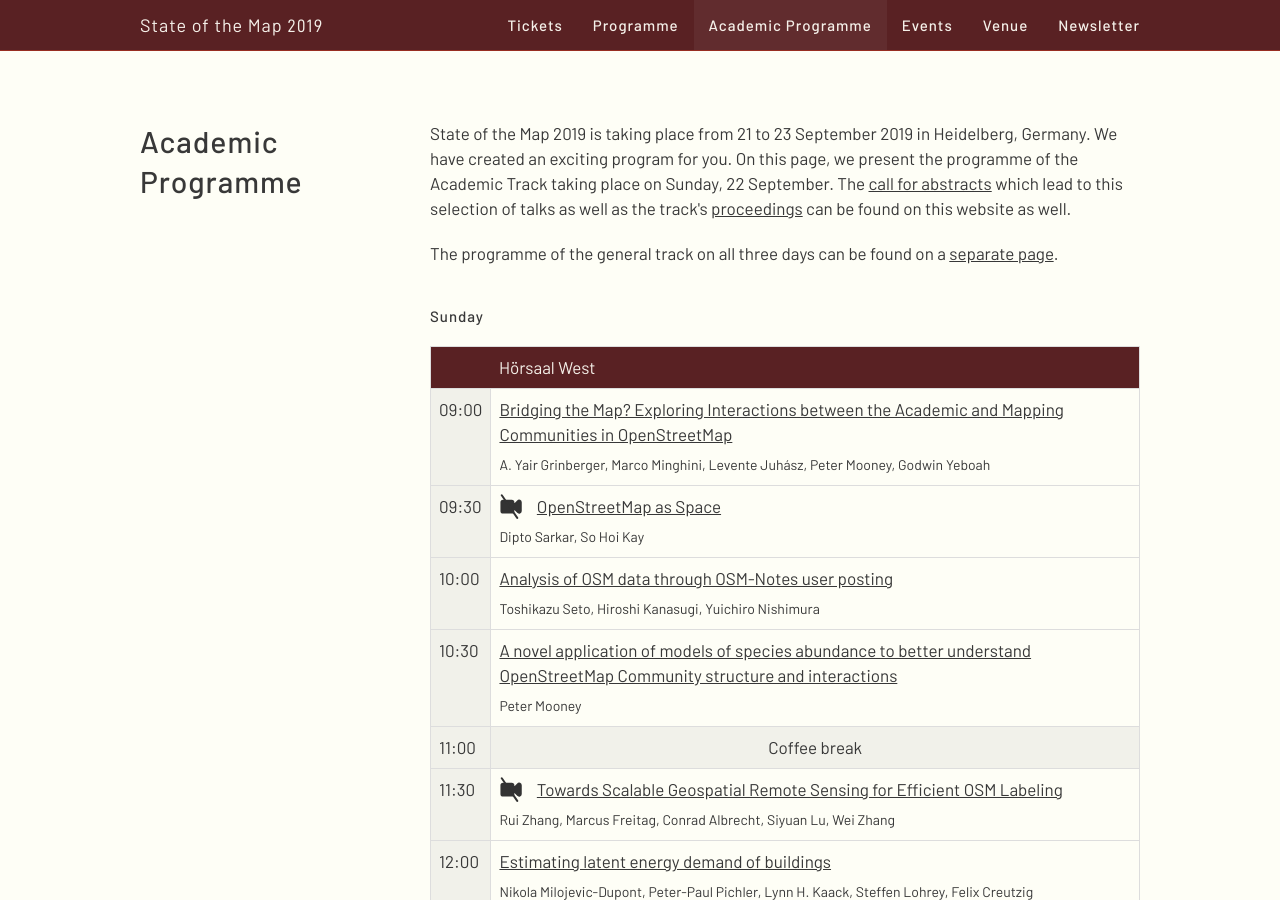
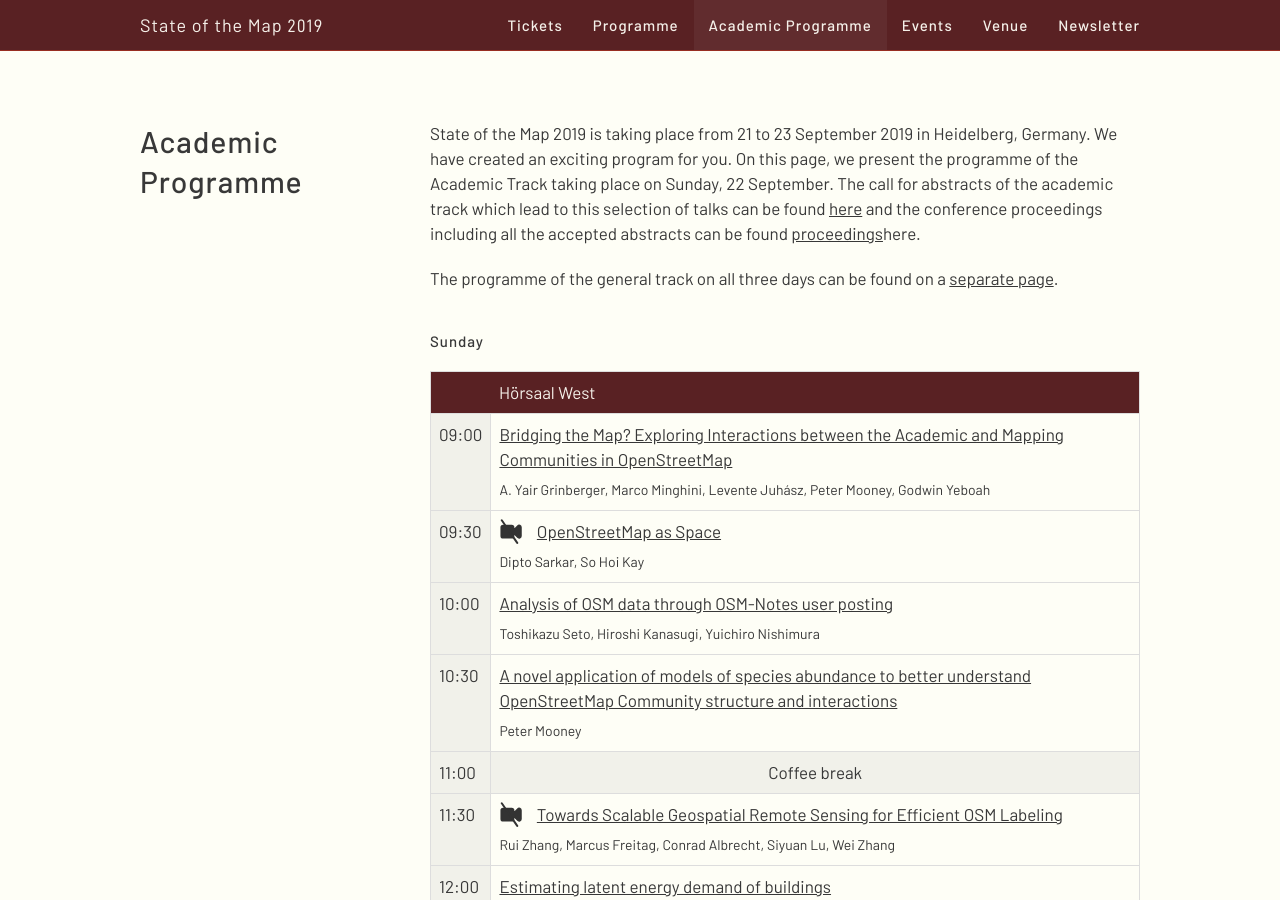
Before and after one commit to openstreetmap/stateofthemap-2019, a Jekyll site: the page built from academic_programme/index.html, in a window 1280 px wide and 900 px high. Built offline with Jekyll 4.4.1, drawn with Linux system fonts in a browser that asks for light colours.

Commit message:
amend sentence linking to call and proceedings

```diff
--- a/academic_programme/index.html
+++ b/academic_programme/index.html
@@ -4,7 +4,7 @@
 titlecontent: ""
 ---
 
-<p>State of the Map 2019 is taking place from <b>21 to 23 September 2019</b> in Heidelberg, Germany. We have created an exciting program for you. On this page, we present the programme of the Academic Track taking place on Sunday, 22 September. The <a href="../calls/academic">call for abstracts</a> which lead to this selection of talks as well as the track's <a href="../academic_proceedings">proceedings</a> can be found on this website as well.</p>
+<p>State of the Map 2019 is taking place from <b>21 to 23 September 2019</b> in Heidelberg, Germany. We have created an exciting program for you. On this page, we present the programme of the Academic Track taking place on Sunday, 22 September. The call for abstracts of the academic track which lead to this selection of talks can be found <a href="../calls/academic">here</a> and the conference proceedings including all the accepted abstracts can be found <a href="../academic_proceedings">proceedings</a>here</a>.
 
 <p>The programme of the general track on all three days can be found on a <a href="../program/">separate page</a>.</p>
 
```
